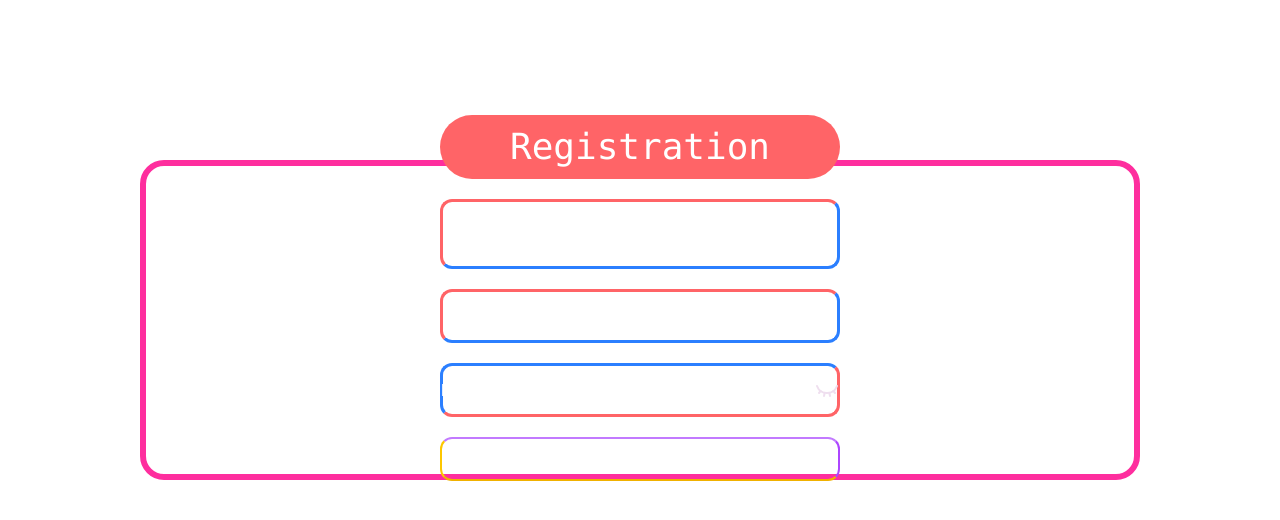
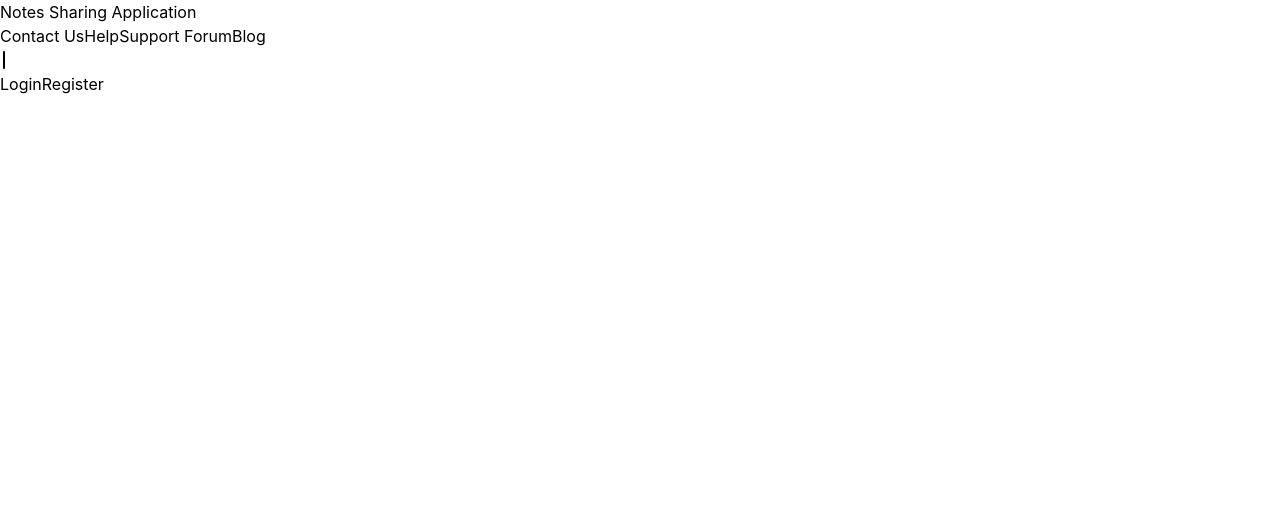
Before and after one commit to yashukaSan/Note-sharing-app, a React (Vite) app in the folder client/: page / in a window 1280 px wide. Shown: the top 520 px of the page. Built offline with nearby package versions, Linux system fonts and the light colour scheme.

Commit message:
created new component MainPage

```diff
--- /dev/null
+++ b/client/components/MainPage.tsx
@@ -0,0 +1,22 @@
+import {Tally1} from 'lucide-react';
+import { Link } from 'react-router';
+
+export default function MainPage(){
+    return (
+      <main>
+        <header>
+          <h1>Notes Sharing Application</h1>
+          <nav>
+            <Link to="#contact-us">Contact Us</Link>
+            <Link to="#help">Help</Link>
+            <Link to="#support">Support Forum</Link>
+            <Link to="#blog">Blog</Link>
+            <Tally1 />
+            <Link to="/login">Login</Link>
+            <Link to="/register">Register</Link>
+          </nav>
+        </header>
+        <section></section>
+      </main>
+    );
+}
--- a/client/src/App.tsx
+++ b/client/src/App.tsx
@@ -1,6 +1,7 @@
 // import { useState } from 'react'
 import LoginPage from "../components/LoginPage";
 import RegisterUser from "../components/RegisterUser";
+import MainPage from '../components/MainPage';
 import './App.css'
 
 function App() {
@@ -9,8 +10,9 @@ function App() {
   return (
     <>
       <section>
+        <MainPage />
         {/* <LoginPage /> */}
-        <RegisterUser/>
+        {/* <RegisterUser/> */}
       </section>
     </>
   )
```
